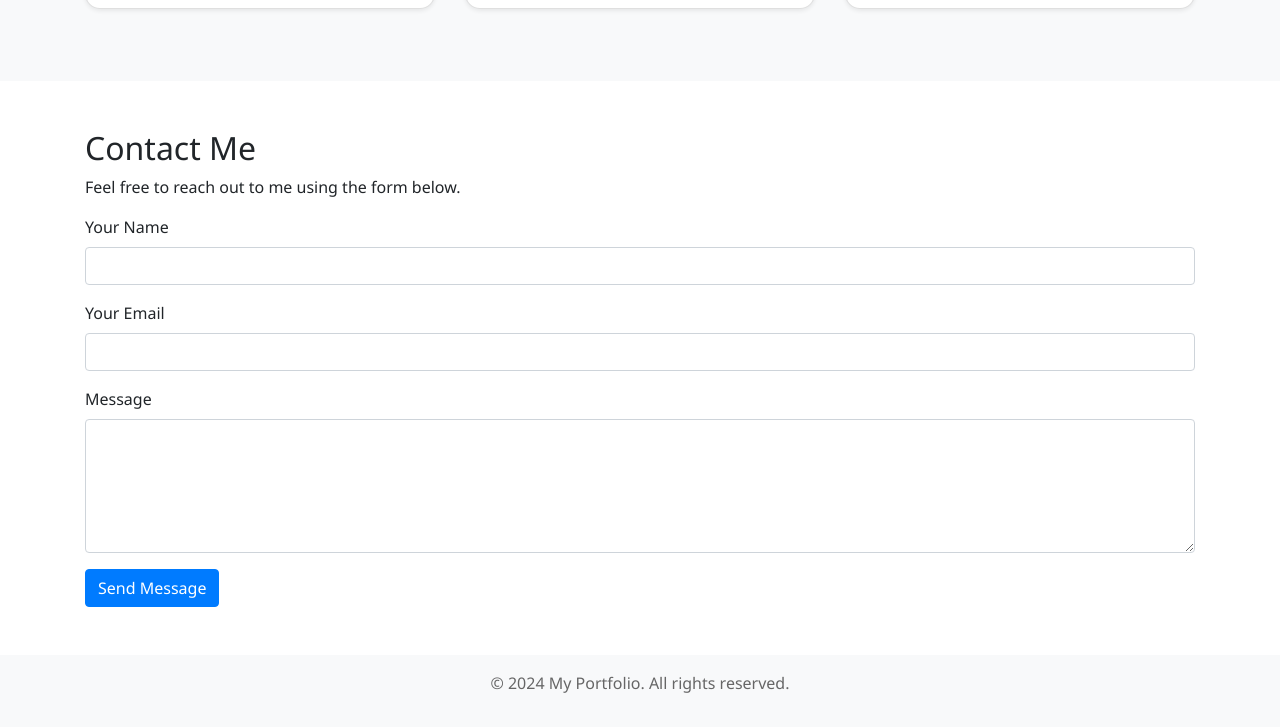
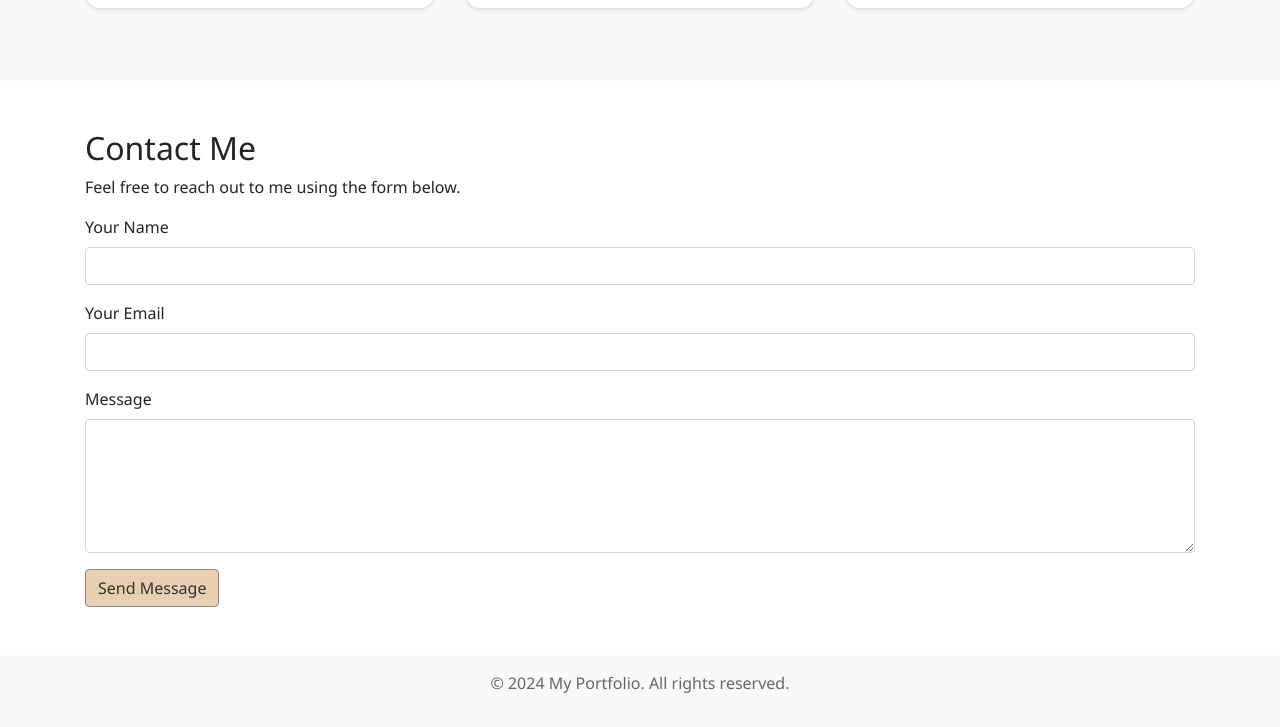
Before and after one commit to Barkika/portfolio-project, a plain HTML site: page index.html in a window 1280 px wide. Shown: the part 991-1718 px from the top of the page. Drawn offline with nearby package versions, Linux system fonts and the light colour scheme.

Commit message:
Edit button design

```diff
--- a/src/style.css
+++ b/src/style.css
@@ -36,3 +36,9 @@ footer {
   background-color: #f0f0f0;
   color: #666;
 }
+
+.btn-primary {
+  color: #333;
+  background-color: #e8cfb1;
+  border-color: #8b8a8a;
+}
```
